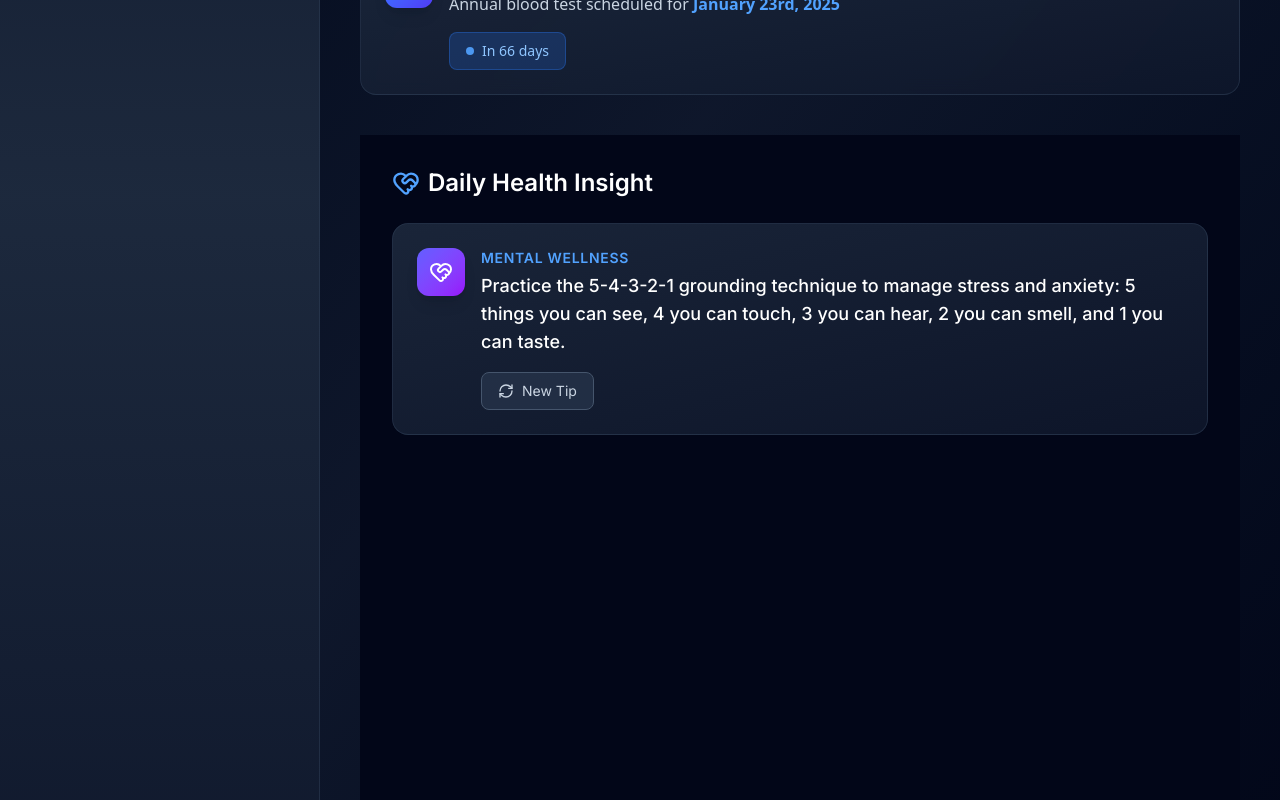
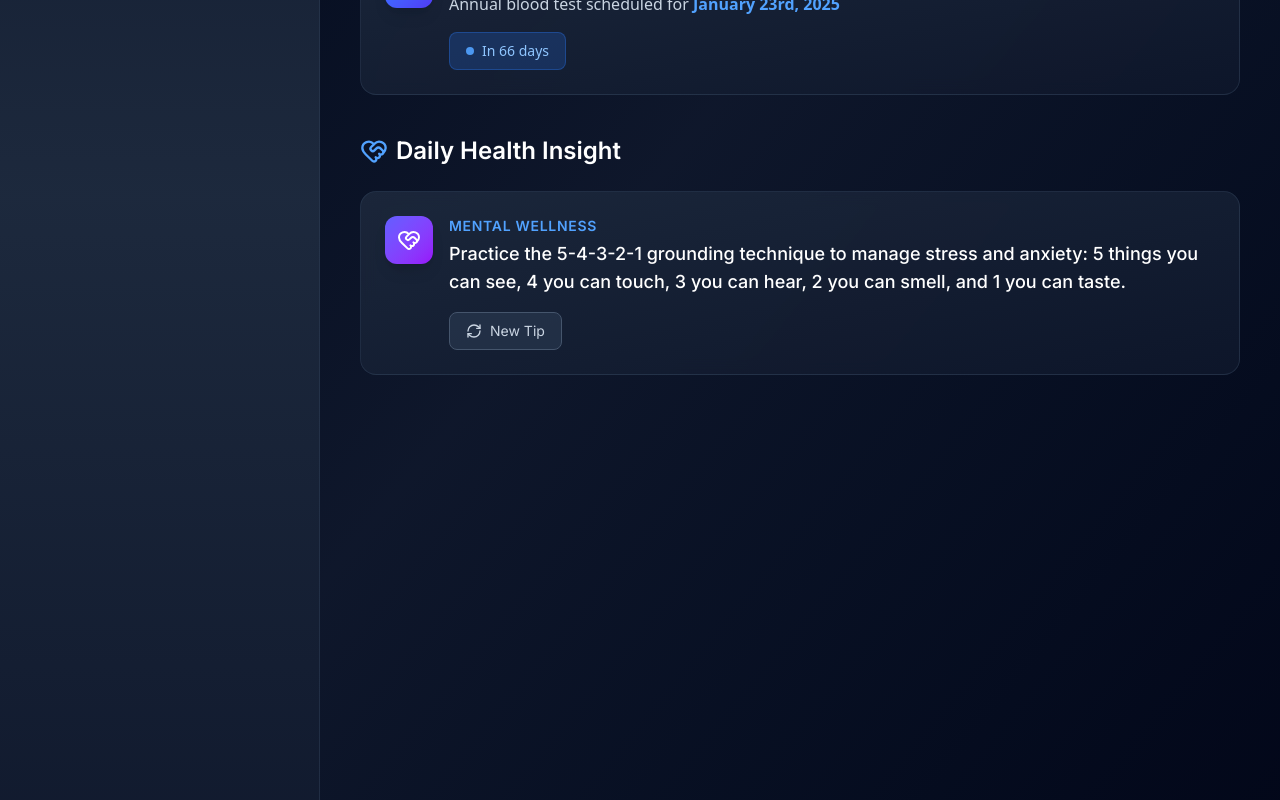
Before and after one commit to chhavi-dhiman21/HCLdeploy, a React (Vite) app in the folder frontend/: page /dashboard in a window 1280 px wide. Shown: the part 580-1380 px from the top of the page. Built offline with nearby package versions, Linux system fonts and the light colour scheme; no server answers.

Commit message:
changed the background of the  tipof theday to the native background color

```diff
--- a/frontend/src/components/TipOfTheDay.jsx
+++ b/frontend/src/components/TipOfTheDay.jsx
@@ -112,7 +112,7 @@ const HealthTipDisplay = () => {
 
 const App = () => {
     return (
-      <div className="min-h-screen bg-slate-950 p-8 font-sans">
+      <div className="min-h-screen font-sans">
         <style>{`
           @import url('https://fonts.googleapis.com/css2?family=Inter:wght@100..900&display=swap');
           .font-sans { font-family: 'Inter', sans-serif; }
```
